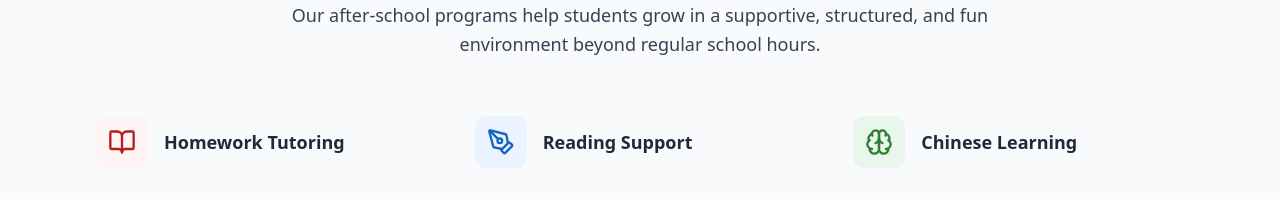
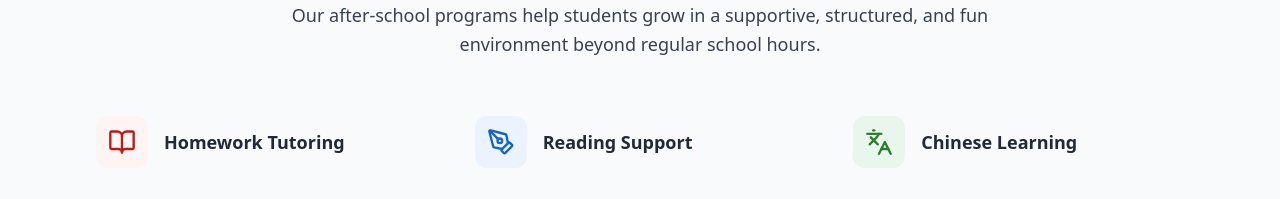
Before and after one commit to hsoxo/edu-fe, a Next.js app: page /after-school in a window 1280 px wide. Shown: the part 840-1039 px from the top of the page. Built offline with nearby package versions, Linux system fonts and the light colour scheme; no server answers.

Commit message:
update icon

```diff
--- a/src/app/after-school/page.tsx
+++ b/src/app/after-school/page.tsx
@@ -2,7 +2,7 @@ import FooterSection from '@/components/FooterSection';
 import Header from '@/components/Header';
 import Image from 'next/image';
 import { BookOpen, Heart, Lightbulb, Palette, Users } from 'lucide-react';
-import { PenTool, Brain, Calculator, Bus } from 'lucide-react';
+import { PenTool, Languages, Calculator, Bus } from 'lucide-react';
 import Script from 'next/script';
 import { LATITUDE, LONGITUDE } from '@/data/constants';
 
@@ -138,7 +138,7 @@ export default function AfterSchool() {
                 bg: 'bg-[#EAF3FF]'
               },
               {
-                icon: <Brain className="w-7 h-7 text-[#2E7D32]" />,
+                icon: <Languages className="w-7 h-7 text-[#2E7D32]" />,
                 title: 'Chinese Learning',
                 bg: 'bg-[#E9F6EC]'
               },
```
